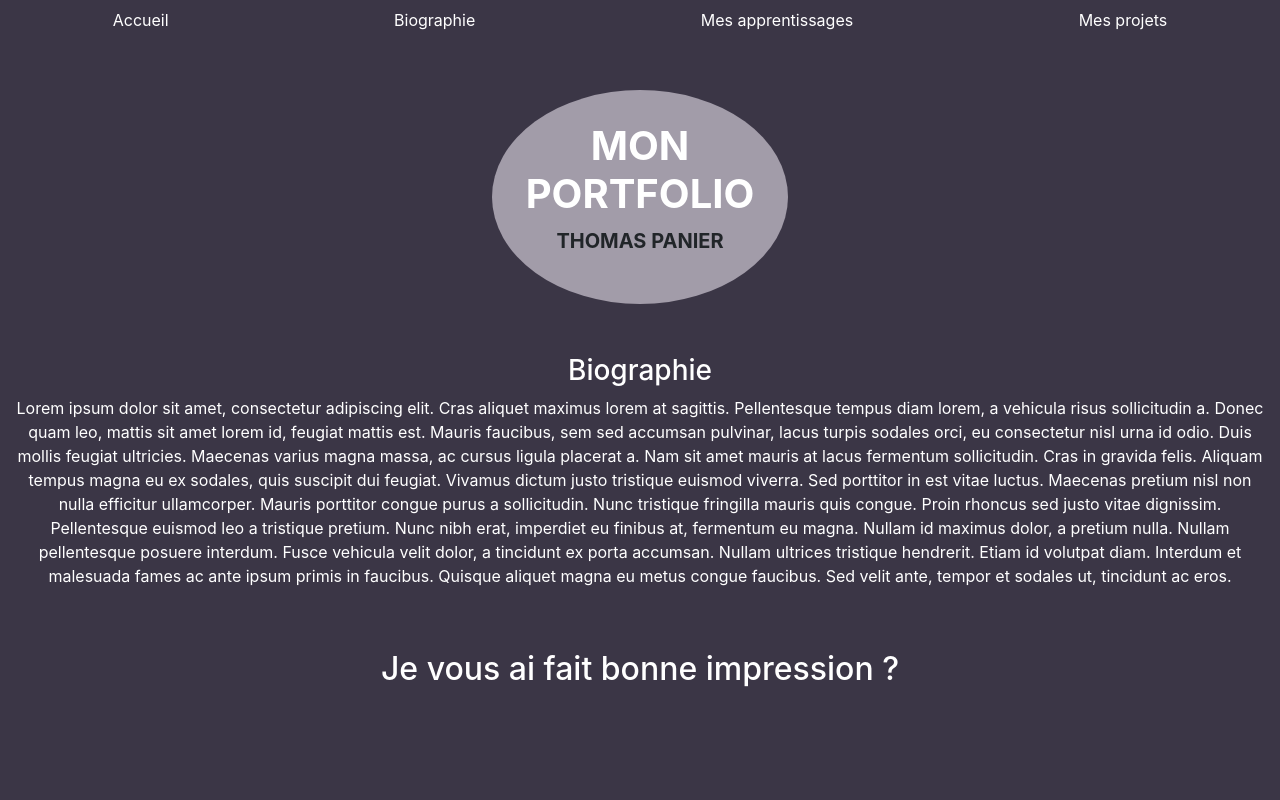
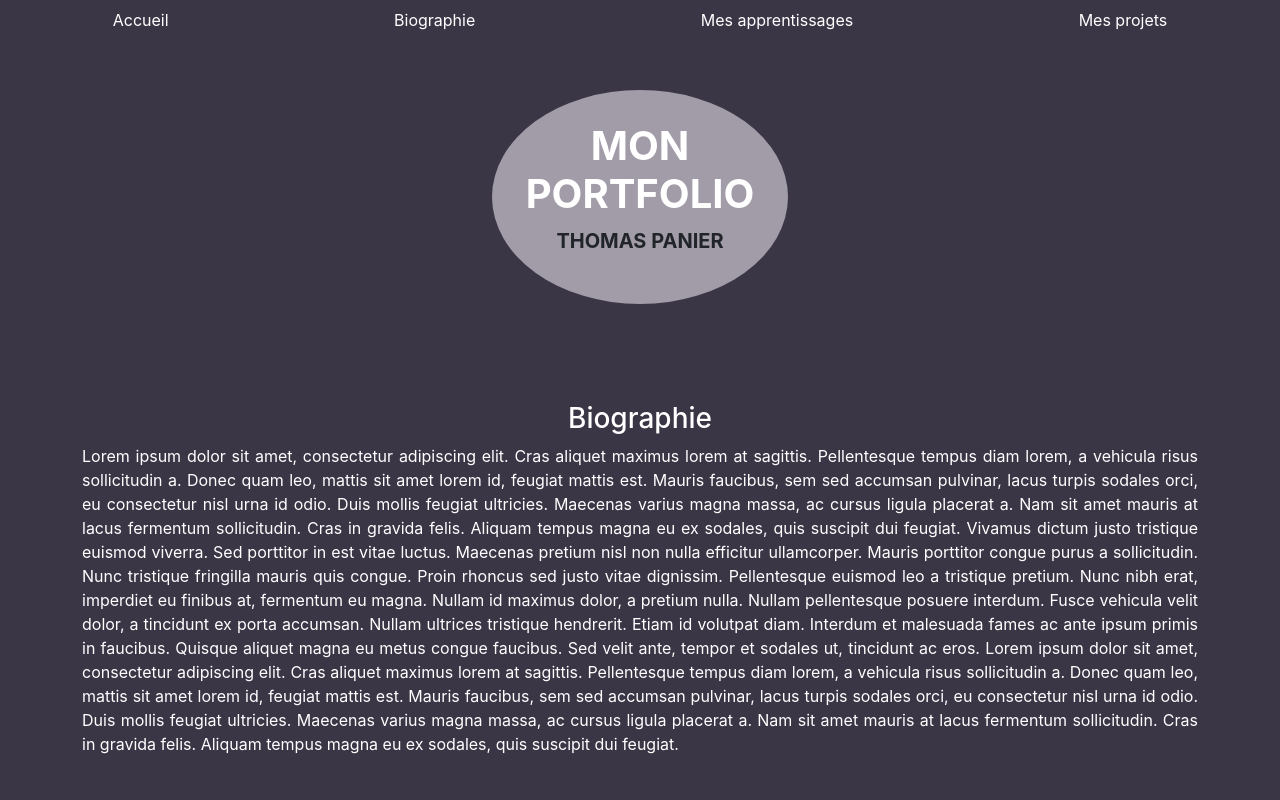
Before and after one commit to ThomasPANIER/portfolio, a React (Create React App) app: page /biographie in a window 1280 px wide. Shown: the top 800 px of the page. Built offline with nearby package versions, Linux system fonts and the light colour scheme.

Commit message:
add component biographie

```diff
--- a/src/components/biographie/Biographie.js
+++ b/src/components/biographie/Biographie.js
@@ -2,9 +2,9 @@
 
 function Biographie() {
     return(
-        <section className="text-white">
+        <section className="container text-white mt-5 mb-5">
             <h3>Biographie</h3>
-            <p>
+            <p className="biographieP">
                 Lorem ipsum dolor sit amet, consectetur adipiscing elit. Cras aliquet maximus lorem at sagittis.
                  Pellentesque tempus diam lorem, a vehicula risus sollicitudin a. Donec quam leo, mattis sit amet
                  lorem id, feugiat mattis est. Mauris faucibus, sem sed accumsan pulvinar, lacus turpis sodales orci,
@@ -20,6 +20,13 @@ function Biographie() {
                 a tincidunt ex porta accumsan. Nullam ultrices tristique hendrerit. Etiam id volutpat diam. Interdum et
                 malesuada fames ac ante ipsum primis in faucibus. Quisque aliquet magna eu metus congue faucibus. Sed velit
                 ante, tempor et sodales ut, tincidunt ac eros.
+
+                Lorem ipsum dolor sit amet, consectetur adipiscing elit. Cras aliquet maximus lorem at sagittis.
+                 Pellentesque tempus diam lorem, a vehicula risus sollicitudin a. Donec quam leo, mattis sit amet
+                 lorem id, feugiat mattis est. Mauris faucibus, sem sed accumsan pulvinar, lacus turpis sodales orci,
+                 eu consectetur nisl urna id odio. Duis mollis feugiat ultricies. Maecenas varius magna massa,
+                 ac cursus ligula placerat a. Nam sit amet mauris at lacus fermentum sollicitudin. Cras in gravida felis.
+                 Aliquam tempus magna eu ex sodales, quis suscipit dui feugiat.
             </p>
         </section>
     );
--- a/src/components/contact/Contact.js
+++ b/src/components/contact/Contact.js
@@ -3,8 +3,8 @@
 function Contact() {
     return(
         <section className="contact container-fluid text-white">
-            <p className="contactP">
-                <h2>Je vous ai fait bonne impression ?</h2>
+            <p className="contactP fs-3">
+                Je vous ai fait bonne impression ?
             </p>
             <div className="boxcontact">
                 <div className="contentcontact">
--- a/src/index.css
+++ b/src/index.css
@@ -48,8 +48,12 @@ li {
 td {
   width: 70vw;
   height: 15vh;
-  border: 1px solid black;
+  border: 1px solid #a29ca9;
   padding: 2%;
+}
+
+.biographieP {
+  text-align: justify;
 }
 
 /* configuration smartphone */
@@ -63,9 +67,9 @@ td {
 }
 
 /* configuration tablette */
-@media all and (min-width: 769px) {
+@media all and (min-width: 768px) {
   .contactP {
-    margin-top: 5%;
+    margin-top: 10%;
     margin-bottom: -3%;
   }
 }
@@ -73,7 +77,7 @@ td {
 /* configuration pc */
 @media all and (min-width: 1025px) {
   .contactP {
-    margin-top: 5%;
+    margin-top: 7%;
     margin-bottom: 1%;
   }
   td {
```
